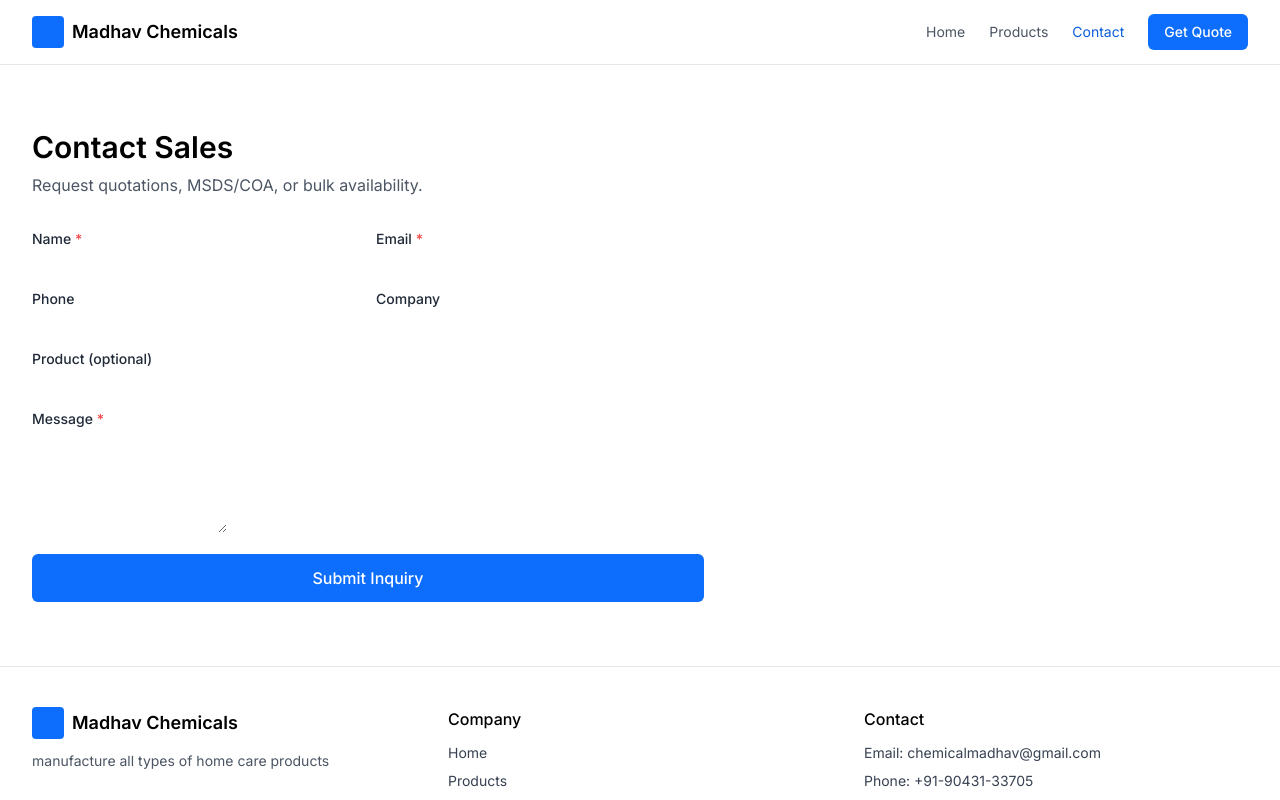
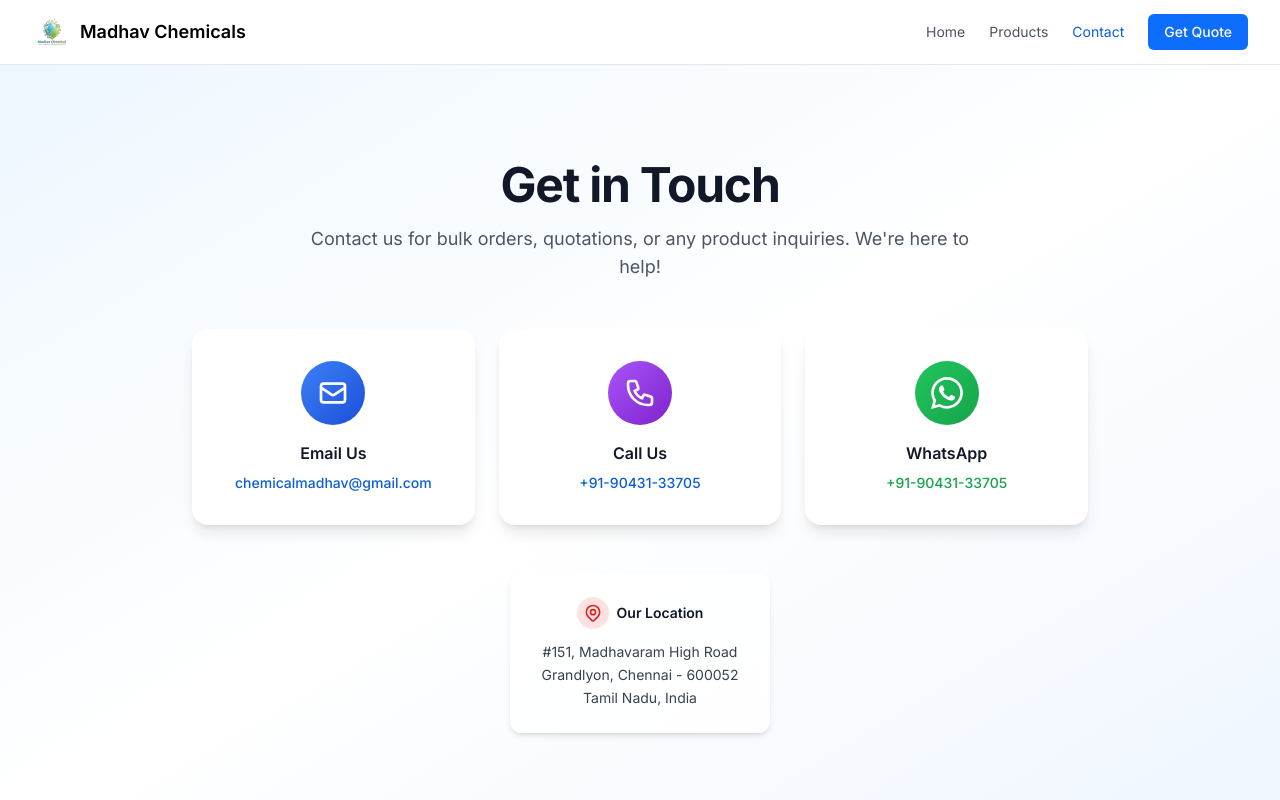
Before and after one commit to ketandevra/madhav, a Next.js app: page /contact in a window 1280 px wide. Shown: the top 800 px of the page. Built offline with nearby package versions, Linux system fonts and the light colour scheme.

Commit message:
Update the app

```diff
--- a/app/contact/page.tsx
+++ b/app/contact/page.tsx
@@ -45,46 +45,91 @@
   }
 
   return (
-    <div className="container py-12 sm:py-16">
-      <div className="max-w-2xl">
-        <h1 className="text-3xl font-semibold">Contact Sales</h1>
-        <p className="mt-2 text-gray-600">Request quotations, MSDS/COA, or bulk availability.</p>
+    <div className="relative min-h-[80vh] flex items-center justify-center">
+      {/* Gradient Background */}
+      <div className="absolute inset-0 bg-gradient-to-br from-brand-50 via-white to-blue-50 -z-10" />
 
-        <form onSubmit={onSubmit} className="mt-8 grid gap-4">
-          <div className="grid gap-4 sm:grid-cols-2">
-            <Field label="Name" required>
-              <input value={form.name} onChange={(e) => setForm({ ...form, name: e.target.value })} className="input" />
-            </Field>
-            <Field label="Email" required>
-              <input type="email" value={form.email} onChange={(e) => setForm({ ...form, email: e.target.value })} className="input" />
-            </Field>
+      <div className="container py-16 sm:py-24">
+        <div className="max-w-5xl mx-auto">
+          {/* Header */}
+          <div className="text-center mb-12">
+            <h1 className="text-4xl sm:text-5xl font-bold tracking-tight text-gray-900 mb-4">
+              Get in Touch
+            </h1>
+            <p className="text-lg text-gray-600 max-w-2xl mx-auto">
+              Contact us for bulk orders, quotations, or any product inquiries. We're here to help!
+            </p>
           </div>
-          <div className="grid gap-4 sm:grid-cols-2">
-            <Field label="Phone">
-              <input value={form.phone} onChange={(e) => setForm({ ...form, phone: e.target.value })} className="input" />
-            </Field>
-            <Field label="Company">
-              <input value={form.company} onChange={(e) => setForm({ ...form, company: e.target.value })} className="input" />
-            </Field>
+
+          {/* Contact Cards */}
+          <div className="grid gap-6 sm:grid-cols-3 max-w-4xl mx-auto">
+            {/* Email Card */}
+            <a
+              href="mailto:chemicalmadhav@gmail.com"
+              className="group relative flex flex-col items-center justify-center p-8 rounded-2xl bg-white shadow-lg hover:shadow-2xl transition-all duration-300 hover:-translate-y-1"
+            >
+              <div className="h-16 w-16 rounded-full bg-gradient-to-br from-blue-500 to-blue-700 flex items-center justify-center mb-4 group-hover:scale-110 transition-transform duration-300">
+                <svg className="h-8 w-8 text-white" fill="none" viewBox="0 0 24 24" stroke="currentColor">
+                  <path strokeLinecap="round" strokeLinejoin="round" strokeWidth={2} d="M3 8l7.89 5.26a2 2 0 002.22 0L21 8M5 19h14a2 2 0 002-2V7a2 2 0 00-2-2H5a2 2 0 00-2 2v10a2 2 0 002 2z" />
+                </svg>
+              </div>
+              <span className="text-base font-semibold text-gray-900 mb-2">Email Us</span>
+              <span className="text-sm text-brand-700 font-medium text-center break-all px-2">
+                chemicalmadhav@gmail.com
+              </span>
+            </a>
+
+            {/* Phone Card */}
+            <a
+              href="tel:+919043133705"
+              className="group relative flex flex-col items-center justify-center p-8 rounded-2xl bg-white shadow-lg hover:shadow-2xl transition-all duration-300 hover:-translate-y-1"
+            >
+              <div className="h-16 w-16 rounded-full bg-gradient-to-br from-purple-500 to-purple-700 flex items-center justify-center mb-4 group-hover:scale-110 transition-transform duration-300">
+                <svg className="h-8 w-8 text-white" fill="none" viewBox="0 0 24 24" stroke="currentColor">
+                  <path strokeLinecap="round" strokeLinejoin="round" strokeWidth={2} d="M3 5a2 2 0 012-2h3.28a1 1 0 01.948.684l1.498 4.493a1 1 0 01-.502 1.21l-2.257 1.13a11.042 11.042 0 005.516 5.516l1.13-2.257a1 1 0 011.21-.502l4.493 1.498a1 1 0 01.684.949V19a2 2 0 01-2 2h-1C9.716 21 3 14.284 3 6V5z" />
+                </svg>
+              </div>
+              <span className="text-base font-semibold text-gray-900 mb-2">Call Us</span>
+              <span className="text-sm text-brand-700 font-medium">+91-90431-33705</span>
+            </a>
+
+            {/* WhatsApp Card */}
+            <a
+              href="https://wa.me/919043133705"
+              target="_blank"
+              rel="noopener noreferrer"
+              className="group relative flex flex-col items-center justify-center p-8 rounded-2xl bg-white shadow-lg hover:shadow-2xl transition-all duration-300 hover:-translate-y-1"
+            >
+              <div className="h-16 w-16 rounded-full bg-gradient-to-br from-green-500 to-green-600 flex items-center justify-center mb-4 group-hover:scale-110 transition-transform duration-300">
+                <svg className="h-8 w-8 text-white" fill="currentColor" viewBox="0 0 24 24">
+                  <path d="M17.472 14.382c-.297-.149-1.758-.867-2.03-.967-.273-.099-.471-.148-.67.15-.197.297-.767.966-.94 1.164-.173.199-.347.223-.644.075-.297-.15-1.255-.463-2.39-1.475-.883-.788-1.48-1.761-1.653-2.059-.173-.297-.018-.458.13-.606.134-.133.298-.347.446-.52.149-.174.198-.298.298-.497.099-.198.05-.371-.025-.52-.075-.149-.669-1.612-.916-2.207-.242-.579-.487-.5-.669-.51-.173-.008-.371-.01-.57-.01-.198 0-.52.074-.792.372-.272.297-1.04 1.016-1.04 2.479 0 1.462 1.065 2.875 1.213 3.074.149.198 2.096 3.2 5.077 4.487.709.306 1.262.489 1.694.625.712.227 1.36.195 1.871.118.571-.085 1.758-.719 2.006-1.413.248-.694.248-1.289.173-1.413-.074-.124-.272-.198-.57-.347m-5.421 7.403h-.004a9.87 9.87 0 01-5.031-1.378l-.361-.214-3.741.982.998-3.648-.235-.374a9.86 9.86 0 01-1.51-5.26c.001-5.45 4.436-9.884 9.888-9.884 2.64 0 5.122 1.03 6.988 2.898a9.825 9.825 0 012.893 6.994c-.003 5.45-4.437 9.884-9.885 9.884m8.413-18.297A11.815 11.815 0 0012.05 0C5.495 0 .16 5.335.157 11.892c0 2.096.547 4.142 1.588 5.945L.057 24l6.305-1.654a11.882 11.882 0 005.683 1.448h.005c6.554 0 11.89-5.335 11.893-11.893a11.821 11.821 0 00-3.48-8.413z"/>
+                </svg>
+              </div>
+              <span className="text-base font-semibold text-gray-900 mb-2">WhatsApp</span>
+              <span className="text-sm text-green-600 font-medium">+91-90431-33705</span>
+            </a>
           </div>
-          <Field label="Product (optional)">
-            <input value={form.product} onChange={(e) => setForm({ ...form, product: e.target.value })} className="input" />
-          </Field>
-          <Field label="Message" required>
-            <textarea rows={5} value={form.message} onChange={(e) => setForm({ ...form, message: e.target.value })} className="input" />
-          </Field>
 
-          {success && <div className="rounded-md bg-green-50 border border-green-200 text-green-800 px-4 py-3 text-sm">{success}</div>}
-          {error && <div className="rounded-md bg-red-50 border border-red-200 text-red-800 px-4 py-3 text-sm">{error}</div>}
-
-          <button
-            type="submit"
-            disabled={submitting}
-            className="rounded-md bg-brand-600 px-6 py-3 text-white font-medium hover:bg-brand-700 disabled:opacity-70"
-          >
-            {submitting ? "Submitting..." : "Submit Inquiry"}
-          </button>
-        </form>
+          {/* Business Hours & Address */}
+          <div className="mt-12 text-center">
+            <div className="inline-block bg-white/80 backdrop-blur-sm rounded-xl px-8 py-6 shadow-md">
+              <div className="flex items-center justify-center gap-2 mb-3">
+                <div className="h-8 w-8 rounded-full bg-red-100 flex items-center justify-center">
+                  <svg className="h-5 w-5 text-red-600" fill="none" viewBox="0 0 24 24" stroke="currentColor">
+                    <path strokeLinecap="round" strokeLinejoin="round" strokeWidth={2} d="M17.657 16.657L13.414 20.9a1.998 1.998 0 01-2.827 0l-4.244-4.243a8 8 0 1111.314 0z" />
+                    <path strokeLinecap="round" strokeLinejoin="round" strokeWidth={2} d="M15 11a3 3 0 11-6 0 3 3 0 016 0z" />
+                  </svg>
+                </div>
+                <h3 className="text-sm font-semibold text-gray-900">Our Location</h3>
+              </div>
+              <p className="text-sm text-gray-700 leading-relaxed">
+                #151, Madhavaram High Road<br />
+                Grandlyon, Chennai - 600052<br />
+                Tamil Nadu, India
+              </p>
+            </div>
+          </div>
+        </div>
       </div>
     </div>
   );
--- a/app/layout.tsx
+++ b/app/layout.tsx
@@ -11,10 +11,17 @@
     default: "Madhav Chemicals",
     template: "%s | Madhav Chemicals",
   },
-  description: "Industrial and specialty chemicals supplier. Bulk & packaged sales with compliance and on-time delivery.",
+  description: "Manufacture all types of home care products. Quality, compliance, and on-time delivery.",
+  icons: {
+    icon: [
+      { url: "/logo.svg", type: "image/svg+xml" },
+      { url: "/favicon.ico", sizes: "any" }
+    ],
+    apple: "/logo.svg",
+  },
   openGraph: {
     title: "Madhav Chemicals",
-    description: "Industrial and specialty chemicals supplier. Bulk & packaged sales with compliance and on-time delivery.",
+    description: "Manufacture all types of home care products. Quality, compliance, and on-time delivery.",
     type: "website",
     url: "https://www.madhavchemicals.example",
   },
--- a/components/Footer.tsx
+++ b/components/Footer.tsx
@@ -1,4 +1,5 @@
 import Link from "next/link";
+import Image from "next/image";
 
 export default function Footer() {
   return (
@@ -6,7 +7,7 @@
       <div className="container py-10 grid gap-8 md:grid-cols-3">
         <div>
           <div className="flex items-center gap-2">
-            <div className="h-8 w-8 rounded bg-brand-600" />
+            <Image src="/logo.svg" alt="Madhav Chemicals" width={40} height={40} className="h-10 w-10" />
             <span className="font-semibold text-lg">Madhav Chemicals</span>
           </div>
           <p className="mt-3 text-sm text-gray-600">
--- a/components/Navbar.tsx
+++ b/components/Navbar.tsx
@@ -1,6 +1,7 @@
 "use client";
 
 import Link from "next/link";
+import Image from "next/image";
 import { usePathname } from "next/navigation";
 import { useState } from "react";
 
@@ -18,7 +19,7 @@
     <header className="sticky top-0 z-40 w-full border-b bg-white/80 backdrop-blur">
       <div className="container h-16 flex items-center justify-between">
         <Link href="/" className="flex items-center gap-2">
-          <div className="h-8 w-8 rounded bg-brand-600" />
+          <Image src="/logo.svg" alt="Madhav Chemicals" width={40} height={40} className="h-10 w-10" />
           <span className="font-semibold text-lg">Madhav Chemicals</span>
         </Link>
         <nav className="hidden md:flex items-center gap-6">
```
Also changed, not shown: public/favicon.svg (added), public/logo.svg (added).
